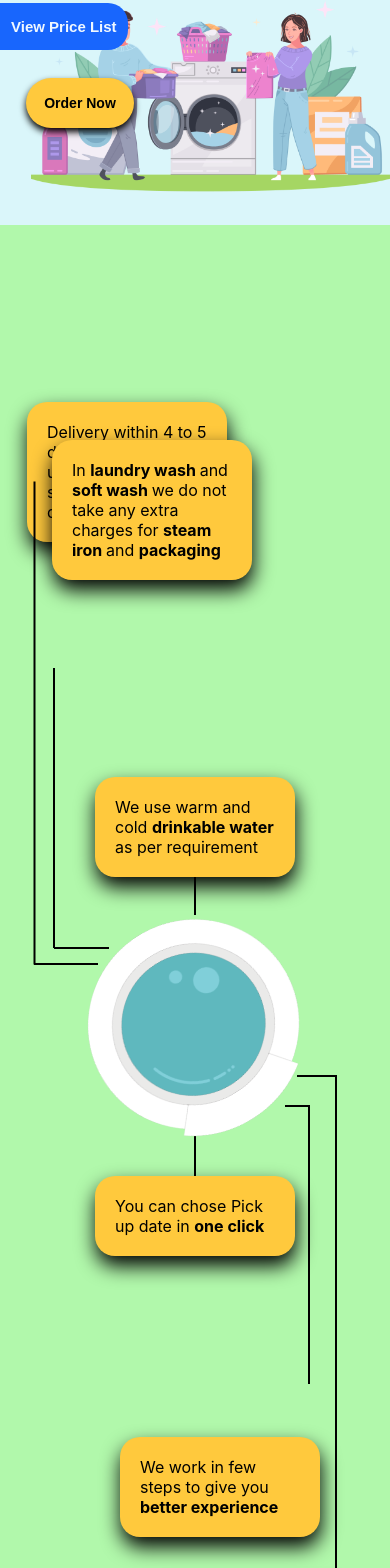
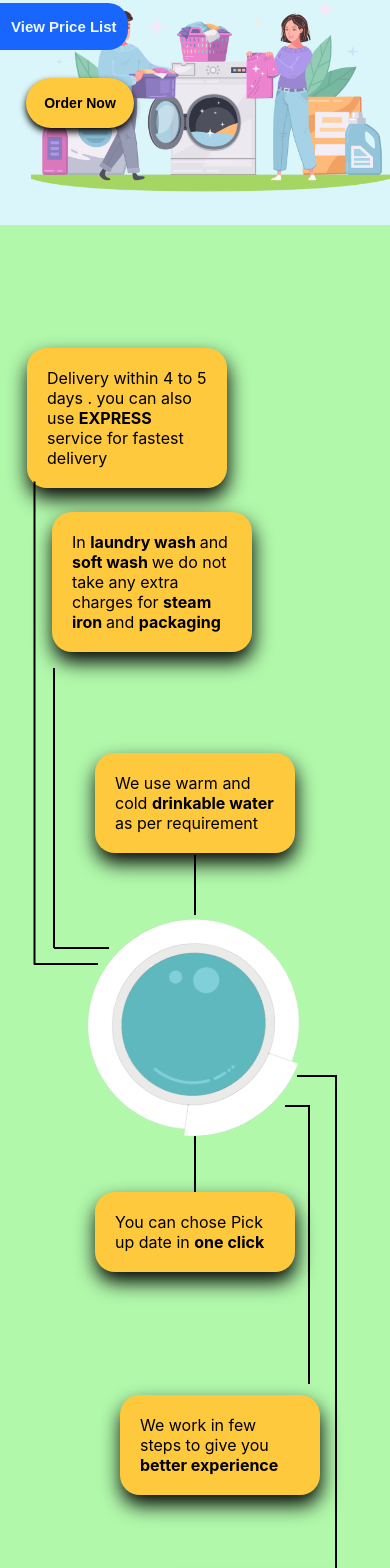
Before and after one commit to Mizanur2001/washinmachine, a React (Create React App) app: page / in a window 390 px wide. Shown: the part 371-1939 px from the top of the page. Built offline with nearby package versions, Linux system fonts and the light colour scheme.

Commit message:
change some design

```diff
--- a/src/components/css/BenefitsWM.css
+++ b/src/components/css/BenefitsWM.css
@@ -224,17 +224,17 @@
     }
 
     .cont1 {
-        top: -80px;
+        top: -160px;
         right: 68px;
     }
 
     .cont2 {
         position: relative;
-        top: 143px;
+        top: 107px;
     }
 
     .cont3 {
-        top: 795px;
+        top: 749px;
         left: 25px;
     }
 
@@ -245,11 +245,11 @@
 
     .cont5 {
         position: relative;
-        top: -148px;
+        top: -132px;
     }
 
     .cont6 {
-        top: -1094px;
+        top: -1001px;
         right: 43px;
     }
 }
@@ -261,20 +261,20 @@
     }
 
     .cont6 {
-        top: -964px;
+        top: -892px;
     }
 
     .cont1 {
-        top: -105px;
+        top: -159px;
         right: 68px;
     }
 
     .cont2 {
-        top: 130px;
+        top: 106px;
     }
 
     .cont3 {
-        top: 690px;
+        top: 648px;
     }
 
     .thirdLine {
```
